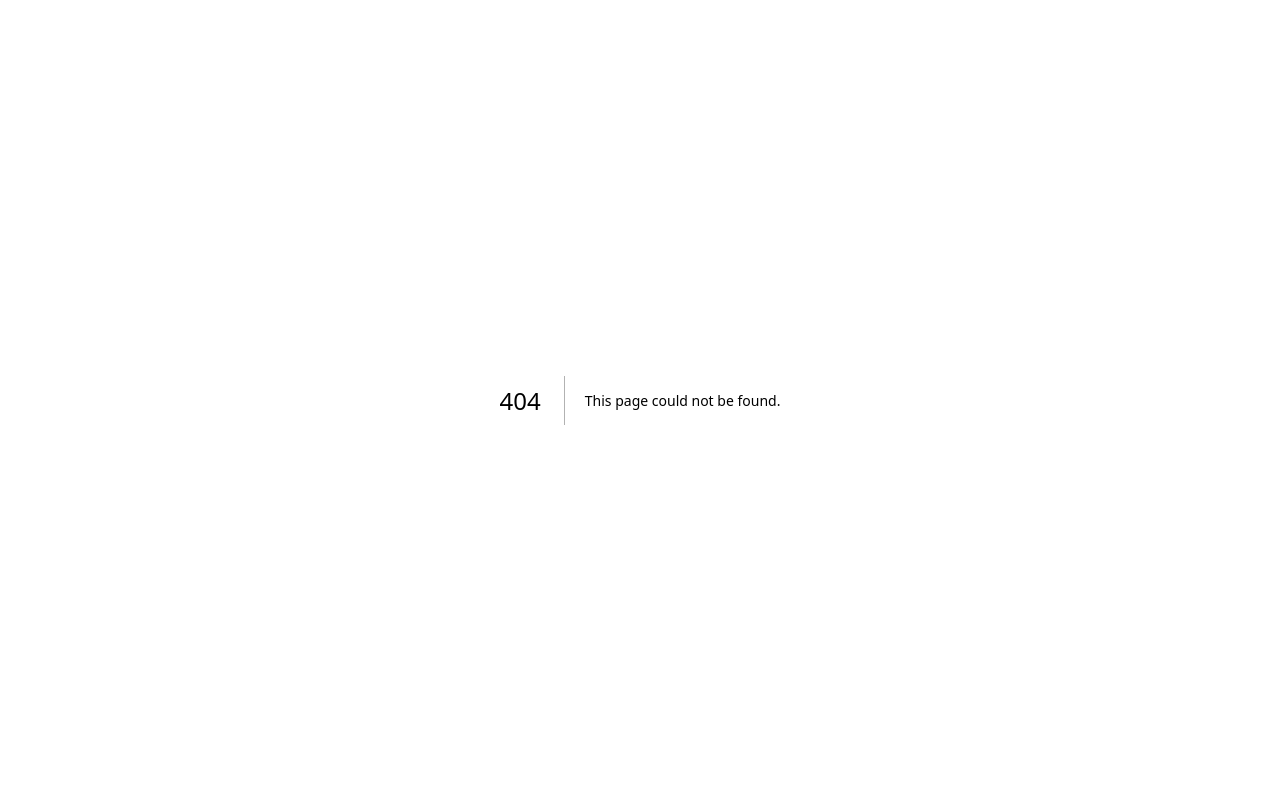
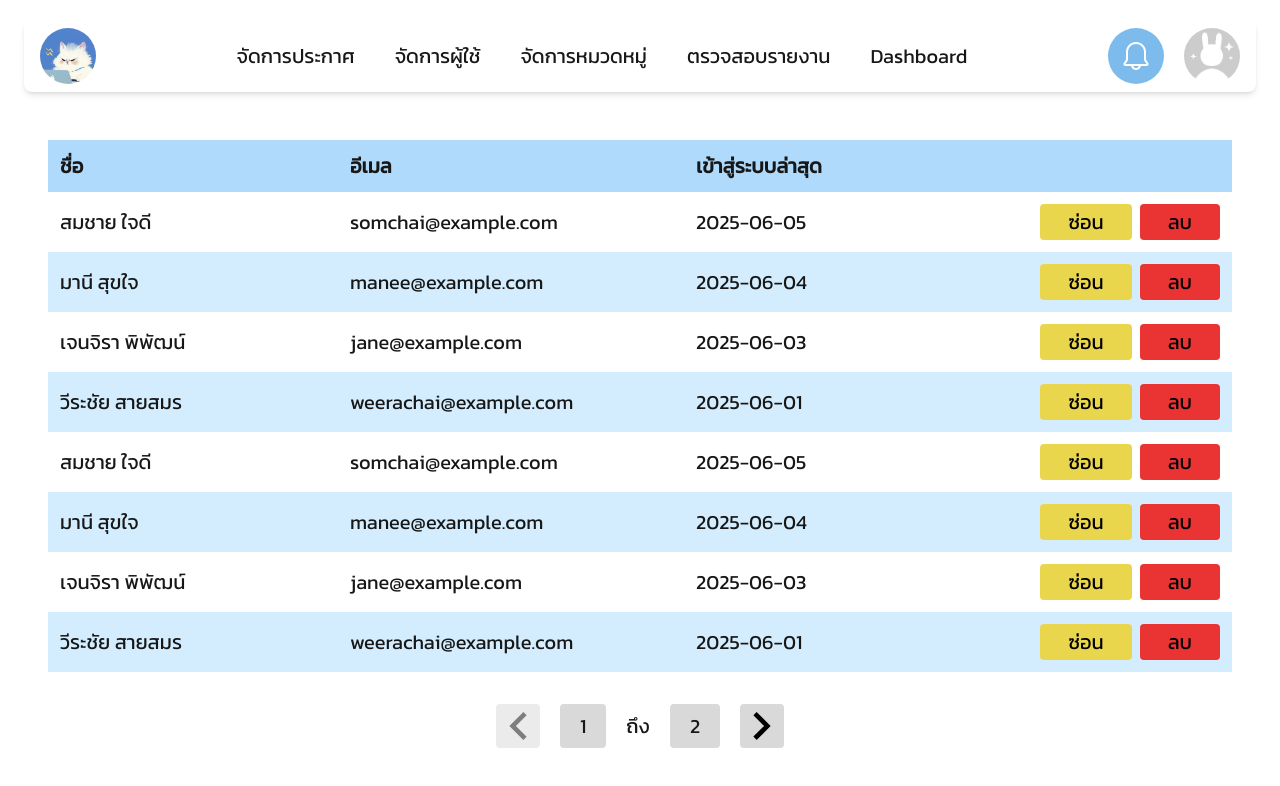
Before and after one commit to omega1234az/taily-community, a Next.js app: page /users in a window 1280 px wide. Before the commit this address had no page. Shown: the top 786 px of the page. Built offline with nearby package versions, Linux system fonts and the light colour scheme.

Commit message:
เพิ่มหน้าจัดการผู้ใช้

```diff
--- /dev/null
+++ b/app/(admin)/users/layout.tsx
@@ -0,0 +1,16 @@
+"use client";
+
+import React from "react";
+import TopNavbar from "@/app/component/Navbaradmin";
+
+const UsersLayout = ({ children }: { children: React.ReactNode }) => {
+  return (
+    <div>
+      <TopNavbar />
+
+      <main className=" m-12 overflow-auto">{children}</main>
+    </div>
+  );
+};
+
+export default UsersLayout;
--- /dev/null
+++ b/app/(admin)/users/page.tsx
@@ -0,0 +1,146 @@
+"use client";
+import React, { useState } from "react";
+
+type User = {
+  name: string;
+  email: string;
+  lastLogin: string;
+};
+
+const initialUsersData: User[] = [
+  // (ข้อมูลเดิมทั้งหมด)
+  { name: "สมชาย ใจดี", email: "somchai@example.com", lastLogin: "2025-06-05" },
+  { name: "มานี สุขใจ", email: "manee@example.com", lastLogin: "2025-06-04" },
+  {
+    name: "เจนจิรา พิพัฒน์",
+    email: "jane@example.com",
+    lastLogin: "2025-06-03",
+  },
+  {
+    name: "วีระชัย สายสมร",
+    email: "weerachai@example.com",
+    lastLogin: "2025-06-01",
+  },
+  { name: "สมชาย ใจดี", email: "somchai@example.com", lastLogin: "2025-06-05" },
+  { name: "มานี สุขใจ", email: "manee@example.com", lastLogin: "2025-06-04" },
+  {
+    name: "เจนจิรา พิพัฒน์",
+    email: "jane@example.com",
+    lastLogin: "2025-06-03",
+  },
+  {
+    name: "วีระชัย สายสมร",
+    email: "weerachai@example.com",
+    lastLogin: "2025-06-01",
+  },
+  { name: "สมชาย ใจดี", email: "somchai@example.com", lastLogin: "2025-06-05" },
+  { name: "มานี สุขใจ", email: "manee@example.com", lastLogin: "2025-06-04" },
+  {
+    name: "เจนจิรา พิพัฒน์",
+    email: "jane@example.com",
+    lastLogin: "2025-06-03",
+  },
+  {
+    name: "วีระชัย สายสมร",
+    email: "weerachai@example.com",
+    lastLogin: "2025-06-01",
+  },
+];
+
+export default function Users() {
+  const [users, setUsers] = useState<User[]>(initialUsersData);
+  const [currentPage, setCurrentPage] = useState(1);
+  const usersPerPage = 8;
+
+  const indexOfLastUser = currentPage * usersPerPage;
+  const indexOfFirstUser = indexOfLastUser - usersPerPage;
+  const currentUsers = users.slice(indexOfFirstUser, indexOfLastUser);
+  const totalPages = Math.ceil(users.length / usersPerPage);
+
+  const paginate = (pageNumber: number) => setCurrentPage(pageNumber);
+
+  const handleHide = (index: number) => {
+    const newUsers = [...users];
+    newUsers.splice(indexOfFirstUser + index, 1);
+    setUsers(newUsers);
+  };
+
+  const handleDelete = (index: number) => {
+    const newUsers = [...users];
+    newUsers.splice(indexOfFirstUser + index, 1);
+    setUsers(newUsers);
+  };
+
+  return (
+    <div className="w-full">
+      <div className="grid grid-cols-4 font-semibold bg-[#AFDAFB] p-3 xl:text-xl lg:text-lg md:text-sm sm:text-xs text-[8px]">
+        <div>ชื่อ</div>
+        <div>อีเมล</div>
+        <div className="lg:pl-14 sm:pl-8 pl-6">เข้าสู่ระบบล่าสุด</div>
+      </div>
+
+      {currentUsers.map((user, index) => (
+        <div
+          key={index}
+          className={`grid grid-cols-4 items-center xl:text-xl lg:text-lg md:text-sm sm:text-xs text-[8px] p-3 ${
+            index % 2 === 0 ? "bg-white" : "bg-[#d3edfe]"
+          }`}
+        >
+          <div>{user.name}</div>
+          <div>{user.email}</div>
+          <div className="lg:pl-14 sm:pl-8 pl-7">{user.lastLogin}</div>
+          <div className="text-right space-x-2">
+            <button
+              onClick={() => handleHide(index)}
+              className="bg-[#EAD64D] hover:bg-yellow-300 text-black md:px-7 sm:px-5 px-2 py-1 rounded cursor-pointer"
+            >
+              ซ่อน
+            </button>
+            <button
+              onClick={() => handleDelete(index)}
+              className="bg-[#EA3434] hover:bg-red-700 text-black md:px-7 sm:px-5 px-2 py-1 rounded cursor-pointer"
+            >
+              ลบ
+            </button>
+          </div>
+        </div>
+      ))}
+
+      <div className="flex justify-center items-center space-x-5 pt-8">
+        <button
+          onClick={() => paginate(Math.max(1, currentPage - 1))}
+          disabled={currentPage === 1}
+          className="flex items-center justify-center bg-[#D9D9D9] rounded sm:p-2 p-1.5 disabled:opacity-50 cursor-pointer"
+        >
+          <img
+            src="/home/arrow.svg"
+            alt="arrow"
+            className="xl:w-7 lg:w-5 md:w-3 sm:w-2.5 w-2 object-contain"
+          />
+        </button>
+
+        <span className="bg-[#D9D9D9] rounded xl:px-5 xl:py-2 py-1 lg:px-4 sm:px-3 px-2 text-center xl:text-xl lg:text-lg md:text-sm sm:text-xs text-[8px]">
+          {currentPage}
+        </span>
+        <span className="xl:text-xl lg:text-lg md:text-sm sm:text-xs text-[8px]">
+          ถึง
+        </span>
+        <span className="bg-[#D9D9D9] rounded xl:px-5 xl:py-2 py-1 lg:px-4 sm:px-3 px-2 text-center xl:text-xl lg:text-lg md:text-sm sm:text-xs text-[8px]">
+          {totalPages}
+        </span>
+
+        <button
+          onClick={() => paginate(Math.min(totalPages, currentPage + 1))}
+          disabled={currentPage === totalPages}
+          className="flex items-center justify-center bg-[#D9D9D9] rounded sm:p-2 p-1.5 disabled:opacity-50 cursor-pointer"
+        >
+          <img
+            src="/home/arrowl.svg"
+            alt="arrowl"
+            className="xl:w-7 lg:w-5 md:w-3 sm:w-2.5 w-2 object-contain"
+          />
+        </button>
+      </div>
+    </div>
+  );
+}
```
